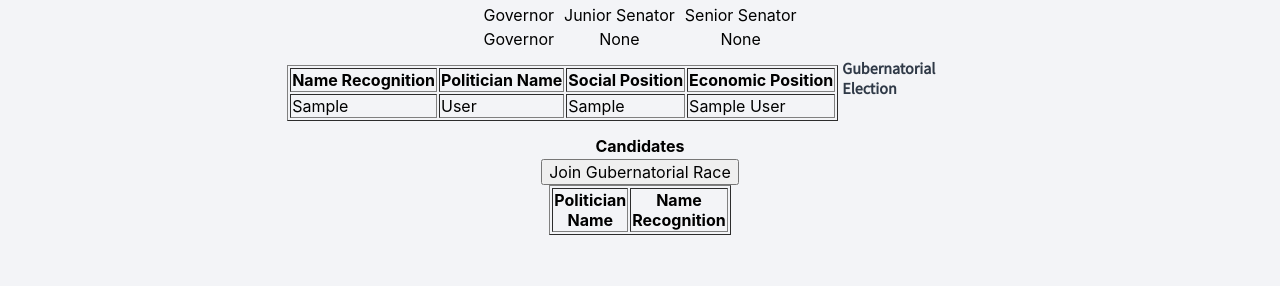
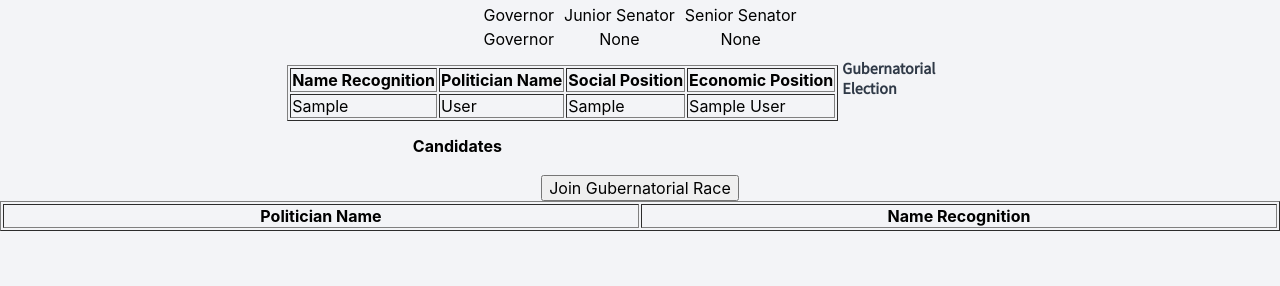
Before and after one commit to Egg3901/polgame1, a PHP site: the page made by state.php in a window 1280 px wide. Shown: the part 514-800 px from the top of the page. Run offline with PHP 8.4, Linux system fonts and the light colour scheme; the visitor is signed in with stand-in values (Sample User, id 1); tables that the repository leaves empty or names only in its code hold one stand-in row (values such as "Sample post"); lists and menus that the app fills with data are empty.

Commit message:
Update style.css

```diff
--- a/css/style.css
+++ b/css/style.css
@@ -5,11 +5,12 @@
     -webkit-font-smoothing: antialiased;
     -moz-osx-font-smoothing: grayscale;
 }
-.race {
+.race * {
     width: 10%;
     margin: auto;
     text-align: center;
 }
+
 h1 {
     font-family: 'Source Sans Pro', sans-serif;
     color: #2f3947;
```
